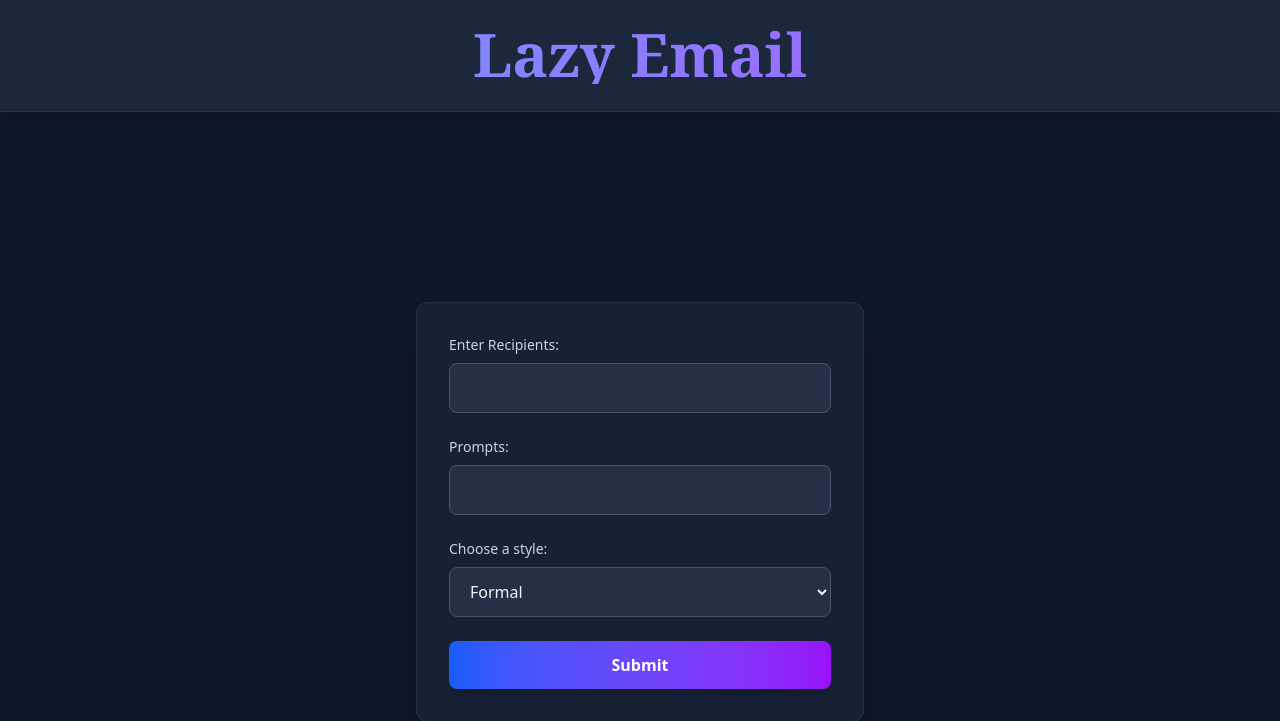
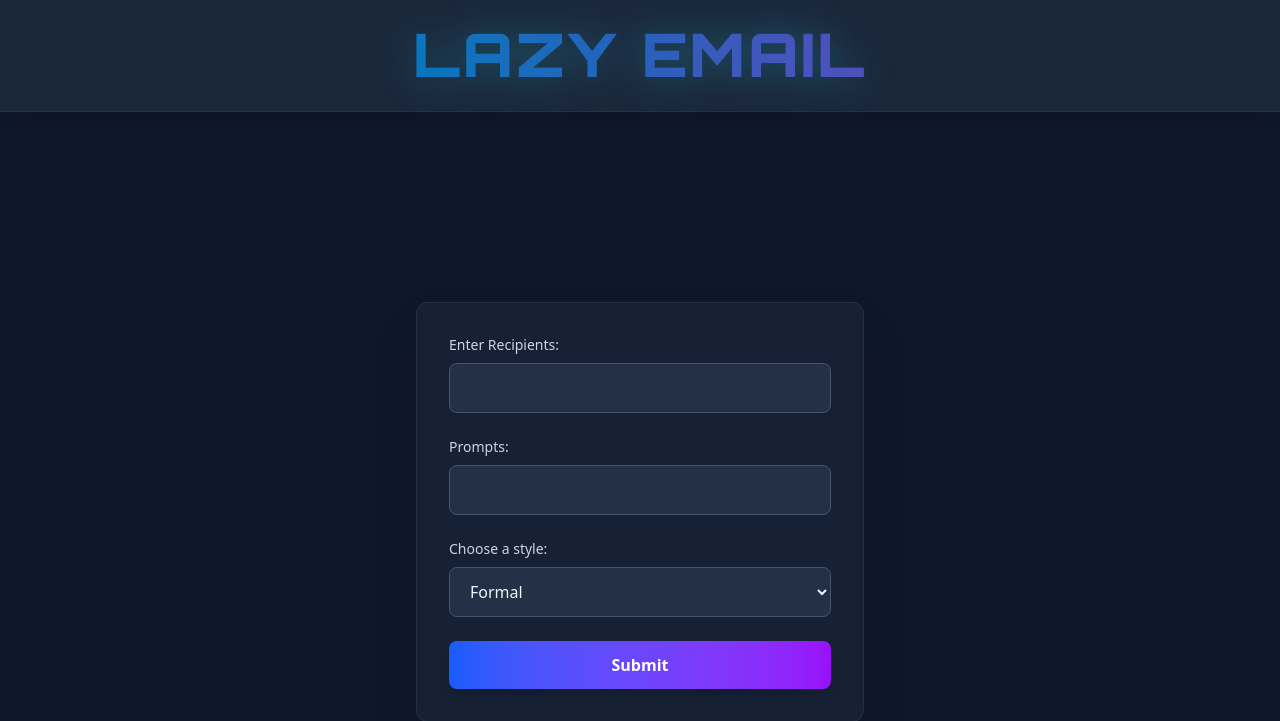
Before and after one commit to Aayushya-paswan/Lazy_email, a Flask app: page / in a window 1280 px wide. Shown: the top 721 px of the page. Run offline with Flask 3, Linux system fonts and the light colour scheme.

Commit message:
better font

```diff
--- a/templates/home.html
+++ b/templates/home.html
@@ -6,11 +6,14 @@
     <meta name="viewport" content="width=device-width, initial-scale=1.0">
     <title>Document</title>
     <link rel="stylesheet" href="output.css">
+    <link rel="preconnect" href="https://fonts.googleapis.com">
+    <link rel="preconnect" href="https://fonts.gstatic.com" crossorigin>
+    <link href="https://fonts.googleapis.com/css2?family=Orbitron:wght@400;700;900&family=Rajdhani:wght@300;400;500;600;700&display=swap" rel="stylesheet">
 </head>
 
 <body class="bg-slate-900 text-slate-100">
-    <header class="sticky top-0 bg-slate-800/95 backdrop-blur-sm border-b border-slate-700/50 text-slate-100 py-4 px-6 shadow-lg z-50 h-28">
-        <h1 class="text-6xl font-bold flex justify-center items-center font-serif text-transparent bg-gradient-to-r from-blue-400 to-purple-500 bg-clip-text pt-2">Lazy Email</h1>
+    <header class="top-0 bg-slate-800/95 backdrop-blur-sm border-b border-slate-700/50 text-slate-100 py-4 px-6 shadow-lg z-50 h-28">
+        <h1 class="text-6xl font-black flex justify-center items-center font-['Orbitron'] text-transparent bg-gradient-to-r from-cyan-400 via-blue-500 to-purple-600 bg-clip-text pt-2 tracking-wider drop-shadow-[0_0_20px_rgba(34,211,238,0.5)] animate-pulse">LAZY EMAIL</h1>
     </header>
     <main class="min-h-screen flex items-center justify-center p-6">
         <div class="card bg-slate-800/60 backdrop-blur-sm p-8 rounded-xl shadow-2xl w-full max-w-md border border-slate-700/50">
--- a/templates/output.css
+++ b/templates/output.css
@@ -8,6 +8,7 @@
     --font-serif: ui-serif, Georgia, Cambria, "Times New Roman", Times, serif;
     --font-mono: ui-monospace, SFMono-Regular, Menlo, Monaco, Consolas, "Liberation Mono",
       "Courier New", monospace;
+    --color-cyan-400: oklch(78.9% 0.154 211.53);
     --color-blue-400: oklch(70.7% 0.165 254.624);
     --color-blue-500: oklch(62.3% 0.214 259.815);
     --color-blue-600: oklch(54.6% 0.245 262.881);
@@ -48,8 +49,11 @@
     --font-weight-medium: 500;
     --font-weight-semibold: 600;
     --font-weight-bold: 700;
+    --font-weight-black: 900;
+    --tracking-wider: 0.05em;
     --radius-lg: 0.5rem;
     --radius-xl: 0.75rem;
+    --animate-pulse: pulse 2s cubic-bezier(0.4, 0, 0.6, 1) infinite;
     --blur-sm: 8px;
     --default-transition-duration: 150ms;
     --default-transition-timing-function: cubic-bezier(0.4, 0, 0.2, 1);
@@ -278,6 +282,9 @@
   .transform {
     transform: var(--tw-rotate-x,) var(--tw-rotate-y,) var(--tw-rotate-z,) var(--tw-skew-x,) var(--tw-skew-y,);
   }
+  .animate-pulse {
+    animation: var(--animate-pulse);
+  }
   .resize {
     resize: both;
   }
@@ -405,9 +412,18 @@
     --tw-gradient-from: var(--color-blue-600);
     --tw-gradient-stops: var(--tw-gradient-via-stops, var(--tw-gradient-position), var(--tw-gradient-from) var(--tw-gradient-from-position), var(--tw-gradient-to) var(--tw-gradient-to-position));
   }
+  .from-cyan-400 {
+    --tw-gradient-from: var(--color-cyan-400);
+    --tw-gradient-stops: var(--tw-gradient-via-stops, var(--tw-gradient-position), var(--tw-gradient-from) var(--tw-gradient-from-position), var(--tw-gradient-to) var(--tw-gradient-to-position));
+  }
   .from-slate-900 {
     --tw-gradient-from: var(--color-slate-900);
     --tw-gradient-stops: var(--tw-gradient-via-stops, var(--tw-gradient-position), var(--tw-gradient-from) var(--tw-gradient-from-position), var(--tw-gradient-to) var(--tw-gradient-to-position));
+  }
+  .via-blue-500 {
+    --tw-gradient-via: var(--color-blue-500);
+    --tw-gradient-via-stops: var(--tw-gradient-position), var(--tw-gradient-from) var(--tw-gradient-from-position), var(--tw-gradient-via) var(--tw-gradient-via-position), var(--tw-gradient-to) var(--tw-gradient-to-position);
+    --tw-gradient-stops: var(--tw-gradient-via-stops);
   }
   .via-slate-800 {
     --tw-gradient-via: var(--color-slate-800);
@@ -474,6 +490,9 @@
   .align-middle {
     vertical-align: middle;
   }
+  .font-\[\'Orbitron\'\] {
+    font-family: 'Orbitron';
+  }
   .font-sans {
     font-family: var(--font-sans);
   }
@@ -508,6 +527,10 @@
     font-size: var(--text-xl);
     line-height: var(--tw-leading, var(--text-xl--line-height));
   }
+  .font-black {
+    --tw-font-weight: var(--font-weight-black);
+    font-weight: var(--font-weight-black);
+  }
   .font-bold {
     --tw-font-weight: var(--font-weight-bold);
     font-weight: var(--font-weight-bold);
@@ -519,6 +542,10 @@
   .font-semibold {
     --tw-font-weight: var(--font-weight-semibold);
     font-weight: var(--font-weight-semibold);
+  }
+  .tracking-wider {
+    --tw-tracking: var(--tracking-wider);
+    letter-spacing: var(--tracking-wider);
   }
   .text-slate-100 {
     color: var(--color-slate-100);
@@ -558,6 +585,14 @@
   .outline {
     outline-style: var(--tw-outline-style);
     outline-width: 1px;
+  }
+  .drop-shadow-\[0_0_20px_rgba\(34\,211\,238\,0\.5\)\] {
+    --tw-drop-shadow-size: drop-shadow(0 0 20px var(--tw-drop-shadow-color, rgba(34,211,238,0.5)));
+    --tw-drop-shadow: var(--tw-drop-shadow-size);
+    filter: var(--tw-blur,) var(--tw-brightness,) var(--tw-contrast,) var(--tw-grayscale,) var(--tw-hue-rotate,) var(--tw-invert,) var(--tw-saturate,) var(--tw-sepia,) var(--tw-drop-shadow,);
+  }
+  .filter {
+    filter: var(--tw-blur,) var(--tw-brightness,) var(--tw-contrast,) var(--tw-grayscale,) var(--tw-hue-rotate,) var(--tw-invert,) var(--tw-saturate,) var(--tw-sepia,) var(--tw-drop-shadow,);
   }
   .backdrop-blur-sm {
     --tw-backdrop-blur: blur(var(--blur-sm));
@@ -744,6 +779,10 @@
   syntax: "*";
   inherits: false;
 }
+@property --tw-tracking {
+  syntax: "*";
+  inherits: false;
+}
 @property --tw-shadow {
   syntax: "*";
   inherits: false;
@@ -814,6 +853,59 @@
   inherits: false;
   initial-value: solid;
 }
+@property --tw-blur {
+  syntax: "*";
+  inherits: false;
+}
+@property --tw-brightness {
+  syntax: "*";
+  inherits: false;
+}
+@property --tw-contrast {
+  syntax: "*";
+  inherits: false;
+}
+@property --tw-grayscale {
+  syntax: "*";
+  inherits: false;
+}
+@property --tw-hue-rotate {
+  syntax: "*";
+  inherits: false;
+}
+@property --tw-invert {
+  syntax: "*";
+  inherits: false;
+}
+@property --tw-opacity {
+  syntax: "*";
+  inherits: false;
+}
+@property --tw-saturate {
+  syntax: "*";
+  inherits: false;
+}
+@property --tw-sepia {
+  syntax: "*";
+  inherits: false;
+}
+@property --tw-drop-shadow {
+  syntax: "*";
+  inherits: false;
+}
+@property --tw-drop-shadow-color {
+  syntax: "*";
+  inherits: false;
+}
+@property --tw-drop-shadow-alpha {
+  syntax: "<percentage>";
+  inherits: false;
+  initial-value: 100%;
+}
+@property --tw-drop-shadow-size {
+  syntax: "*";
+  inherits: false;
+}
 @property --tw-backdrop-blur {
   syntax: "*";
   inherits: false;
@@ -869,6 +961,11 @@
   inherits: false;
   initial-value: 1;
 }
+@keyframes pulse {
+  50% {
+    opacity: 0.5;
+  }
+}
 @layer properties {
   @supports ((-webkit-hyphens: none) and (not (margin-trim: inline))) or ((-moz-orient: inline) and (not (color:rgb(from red r g b)))) {
     *, ::before, ::after, ::backdrop {
@@ -890,6 +987,7 @@
       --tw-gradient-via-position: 50%;
       --tw-gradient-to-position: 100%;
       --tw-font-weight: initial;
+      --tw-tracking: initial;
       --tw-shadow: 0 0 #0000;
       --tw-shadow-color: initial;
       --tw-shadow-alpha: 100%;
@@ -905,6 +1003,19 @@
       --tw-ring-offset-color: #fff;
       --tw-ring-offset-shadow: 0 0 #0000;
       --tw-outline-style: solid;
+      --tw-blur: initial;
+      --tw-brightness: initial;
+      --tw-contrast: initial;
+      --tw-grayscale: initial;
+      --tw-hue-rotate: initial;
+      --tw-invert: initial;
+      --tw-opacity: initial;
+      --tw-saturate: initial;
+      --tw-sepia: initial;
+      --tw-drop-shadow: initial;
+      --tw-drop-shadow-color: initial;
+      --tw-drop-shadow-alpha: 100%;
+      --tw-drop-shadow-size: initial;
       --tw-backdrop-blur: initial;
       --tw-backdrop-brightness: initial;
       --tw-backdrop-contrast: initial;
```
